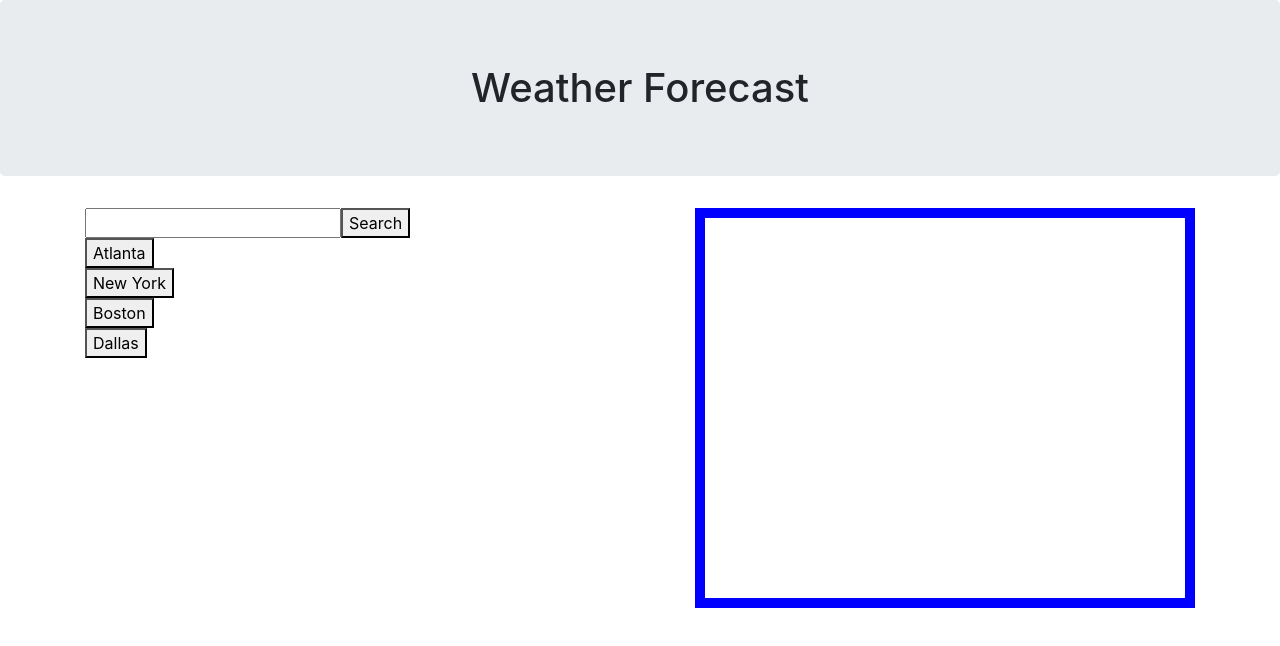
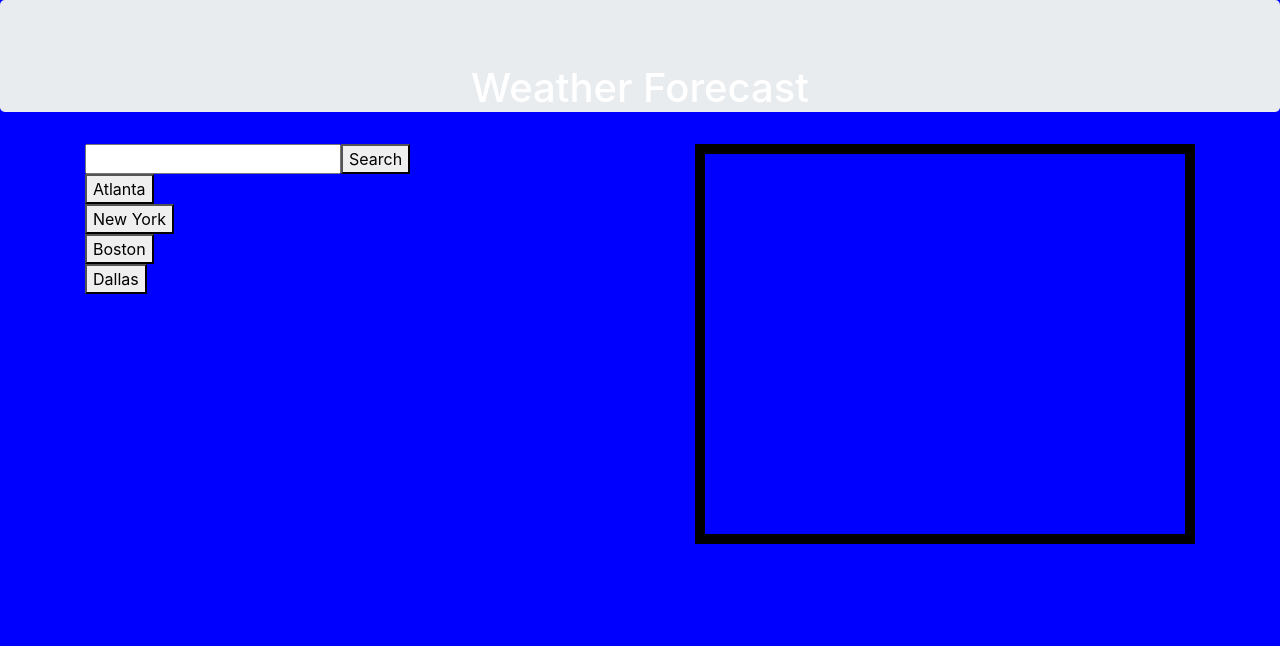
Before and after one commit to xtreme6007/Weather-forecast, a plain HTML site: page index.html in a window 1280 px wide. Drawn offline with nearby package versions, Linux system fonts and the light colour scheme; no server answers.

Commit message:
final changes

```diff
--- a/assets/style.css
+++ b/assets/style.css
@@ -1,5 +1,5 @@
 #currentDayForecast  {
-    border: 10px blue solid;
+    border: 10px black solid;
     height: 400px;
     width: 500px;
     margin-top: 0;
@@ -22,3 +22,10 @@ margin: 10px;
 #Buttons {
     width: 100px;
 }
+body {
+background-color: blue;
+color: white;
+}
+h1 {
+    background-color: orangered;
+}
--- a/index.html
+++ b/index.html
@@ -5,10 +5,10 @@
     <meta charset="UTF-8">
     <meta name="viewport" content="width=device-width, initial-scale=1.0">
     <title>Weather Forecast</title>
-    <link rel="stylesheet" type="text/css" href="assets/style.css">
+
     <link rel="stylesheet" href="https://stackpath.bootstrapcdn.com/bootstrap/4.5.0/css/bootstrap.min.css"
         integrity="sha384-9aIt2nRpC12Uk9gS9baDl411NQApFmC26EwAOH8WgZl5MYYxFfc+NcPb1dKGj7Sk" crossorigin="anonymous">
-
+        <link rel="stylesheet" type="text/css" href="assets/style.css">
 
 </head>
 <h1 class="jumbotron text-center" id="title">Weather Forecast</h1>
```
